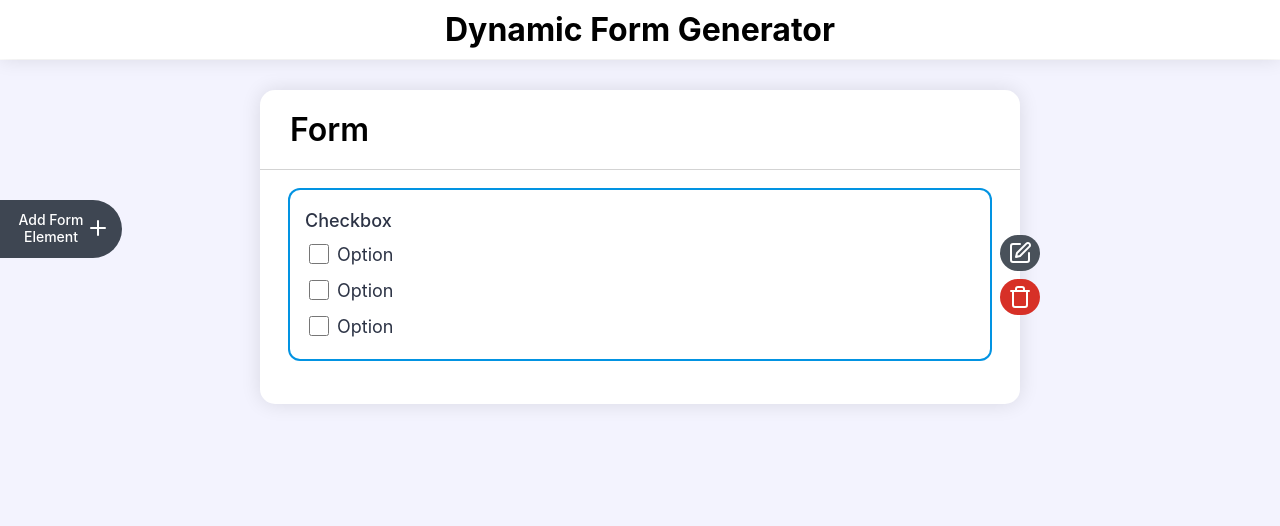
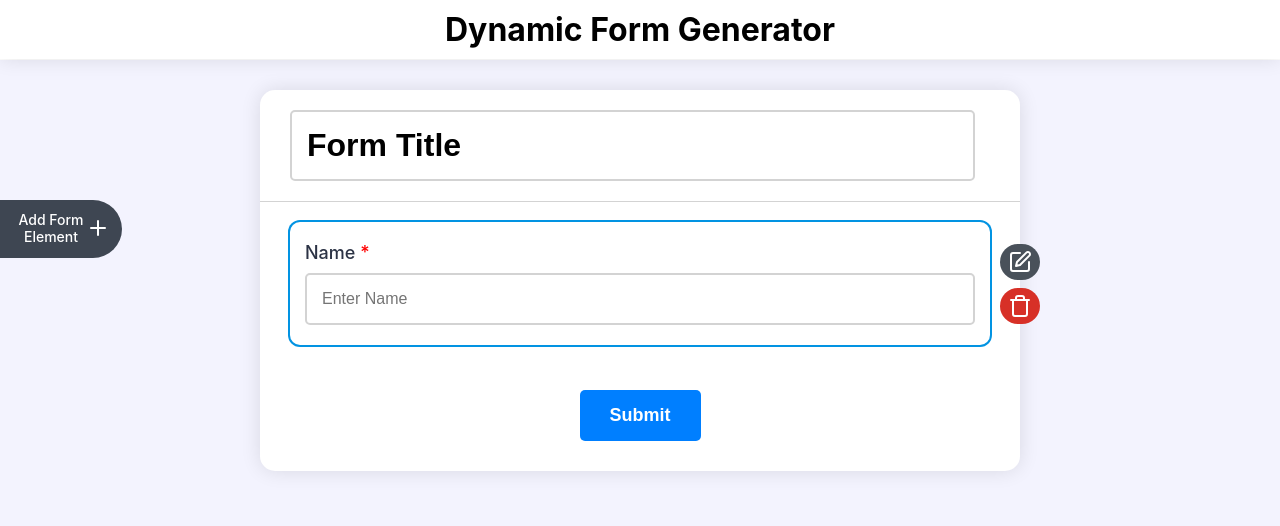
Before and after one commit to akarsh1028/dynamic-form-generator, a React (Create React App) app: page / in a window 1280 px wide. Shown: the top 526 px of the page. Built offline with nearby package versions, Linux system fonts and the light colour scheme.

Commit message:
Ui changes save

```diff
--- a/src/app/slice/formSlice.js
+++ b/src/app/slice/formSlice.js
@@ -4,14 +4,13 @@ export const formSlice = createSlice({
   name: 'dynamicForm',
   initialState: {
     value: {
-      heading: "Form",
+      heading: "Form Title",
       inputs: [
         {
-          label: "Checkbox",
+          label: "Name",
           placeholder: "Enter Name",
-          type: "checkbox",
-          required: false,
-          option: ["Option", "Option", "Option"],
+          type: "text",
+          required: true,
         },
       ]
     },
@@ -24,8 +23,8 @@ export const formSlice = createSlice({
     deleteElement: (state, action) => {
       state.value.inputs.splice(action.payload,1);
     },
-    changeHeading: (state) => {
-      console.log(state.value.heading)
+    changeHeading: (state, actions) => {
+      state.value.heading = actions.payload
     },
     valueChange: (state, actions) => {
       state.value.inputs[actions.payload.index][actions.payload.type] = actions.payload.value
--- a/src/components/DynamicForm.js
+++ b/src/components/DynamicForm.js
@@ -1,20 +1,26 @@
 import styles from './styles/dynamicform.module.css';
 import FormInput from './elements/FormInput';
-import { useSelector } from 'react-redux';
+import { useDispatch, useSelector } from 'react-redux';
+import { changeHeading } from '../app/slice/formSlice';
+import Button from './elements/Button';
 
 const DynamicForm = () => {
 
   const form = useSelector((state) => state.dynamicform.value)
+  const dispatch = useDispatch();
 
   return (
     <section className={styles.dynamicform}>
       <div className={styles.container}>
-        <div className={styles.heading}>{form.heading}</div>
+        <div className={styles.heading}>
+          <input type='text' placeholder='Enter Form Title' value={form.heading} onChange={(e) => dispatch(changeHeading(e.target.value))}/>
+        </div>
         <div className={styles.formlist}>
           {form.inputs.map((item, index) => (
             <FormInput key={`input-${index}`} data={item} styles={styles} index={index}/>
           ))}
         </div>
+        <Button/>
       </div>
     </section>
   )
--- /dev/null
+++ b/src/components/elements/Button.js
@@ -0,0 +1,10 @@
+import styles from '../styles/dynamicform.module.css';
+
+const Button = () => {
+
+  return (
+    <div className={styles.submitbtn}><button>Submit</button></div>
+  )
+}
+
+export default Button
--- a/src/components/styles/dynamicform.module.css
+++ b/src/components/styles/dynamicform.module.css
@@ -11,10 +11,18 @@
 }
 
 .heading {
+  padding: 20px 30px;
+  border-bottom: 1px solid lightgray;
+}
+
+.heading input {
+  border-radius: 5px;
+  border: 2px solid lightgray;
+  padding: 15px;
   font-size: 32px;
   font-weight: 600;
-  padding: 20px 30px;
-  border-bottom: 1px solid lightgray;
+  outline: none;
+  width: 93%;
 }
 
 .formlist {
@@ -22,3 +30,19 @@
   padding-inline: 30px;
   padding-bottom: 30px;
 }
+
+.submitbtn {
+  padding-bottom: 30px;
+  display: flex;
+  justify-content: center;
+}
+
+.submitbtn button{
+  padding: 15px 30px;
+  border: none;
+  background-color: #007FFF;
+  color: #fff;
+  border-radius: 5px;
+  font-size: 18px;
+  font-weight: 600;
+}
```
